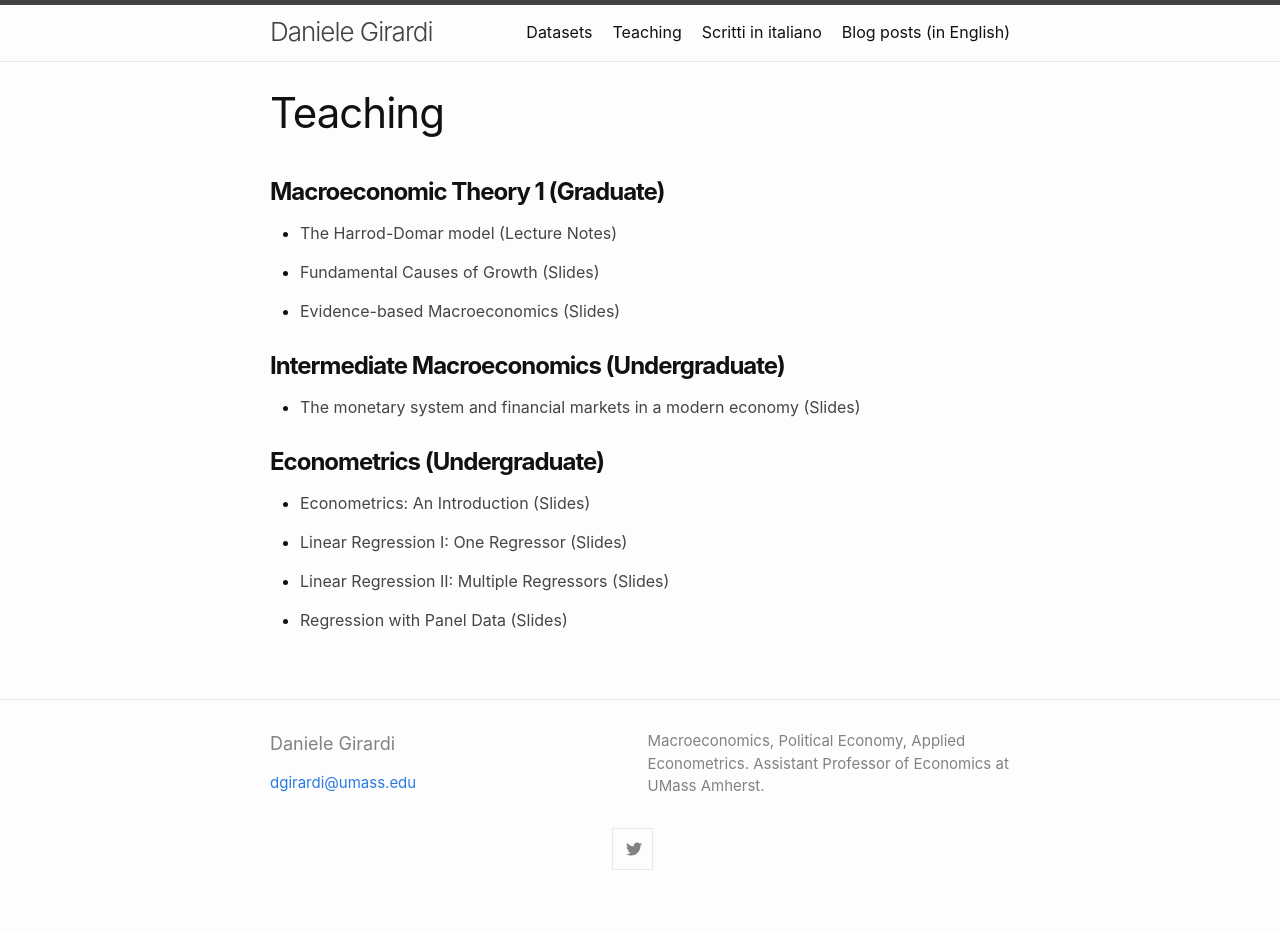
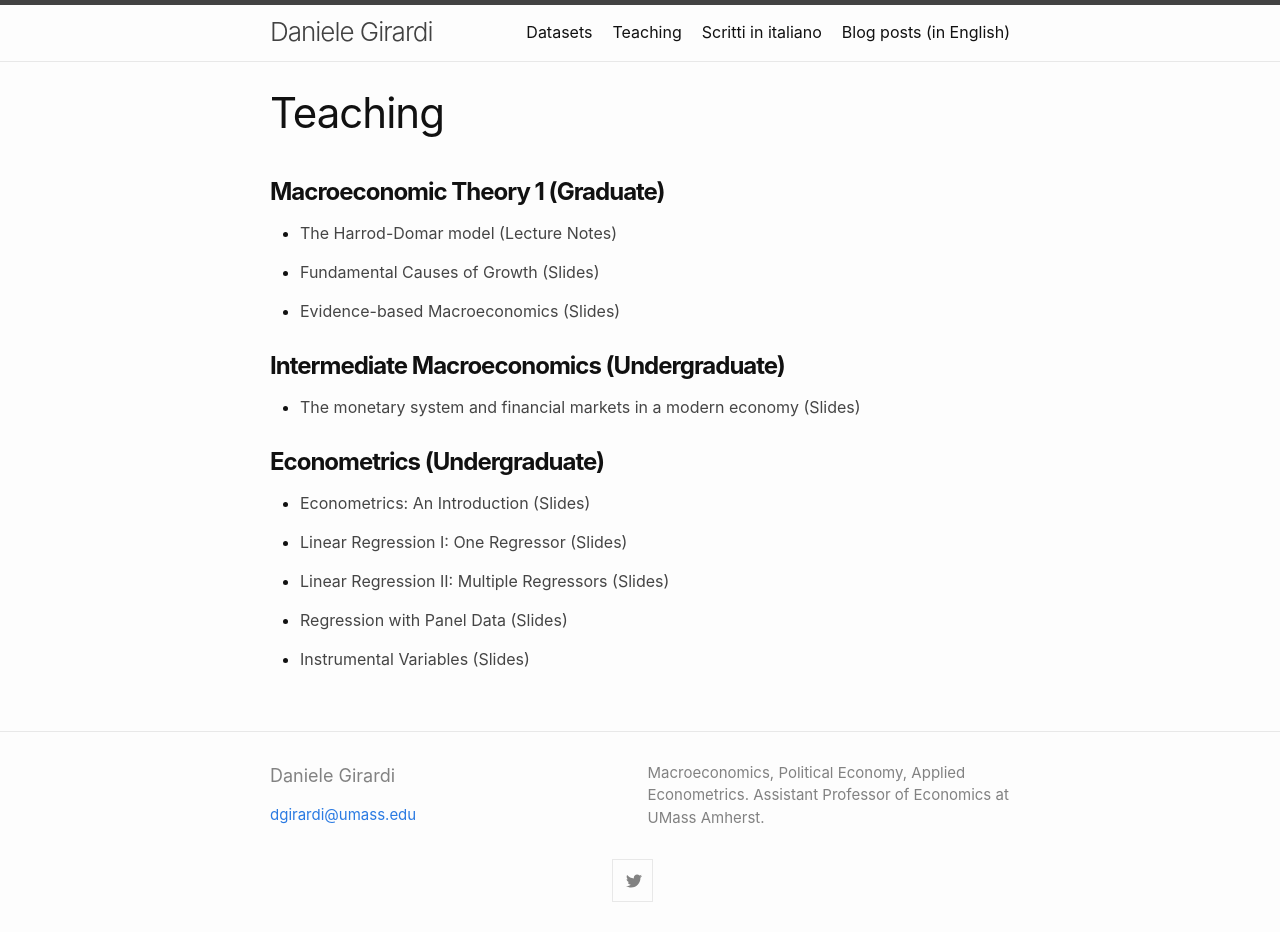
Before and after one commit to danielegirardi/danielegirardi.github.io, a Jekyll site: the page built from teaching.md, in a window 1280 px wide. Built offline with Jekyll 4.4.1, drawn with Linux system fonts in a browser that asks for light colours; before the commit the page ends 900 px from its top, so only the background shows below that.

Commit message:
Update teaching.md

```diff
--- a/teaching.md
+++ b/teaching.md
@@ -44,3 +44,7 @@ Econometrics (Undergraduate)</strong></h1>
 <ul style="list-style-type: disc;">
  	<li><a style="color: #454545;" href="https://danielegirardi.github.io/posts/documents/Econ452_FA2021_8_Panel_data.pdf" target="_blank" rel="noopener">Regression with Panel Data (Slides) </a><br/></li>
 </ul>
+
+<ul style="list-style-type: disc;">
+ 	<li><a style="color: #454545;" href="https://danielegirardi.github.io/posts/documents/9_Instrumental_Variables.pdf" target="_blank" rel="noopener">Instrumental Variables (Slides) </a><br/></li>
+</ul>
```
